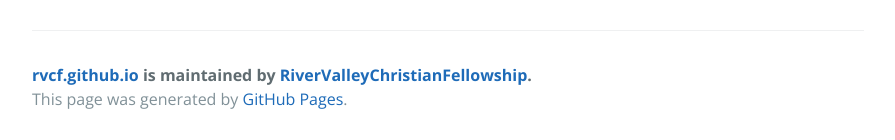
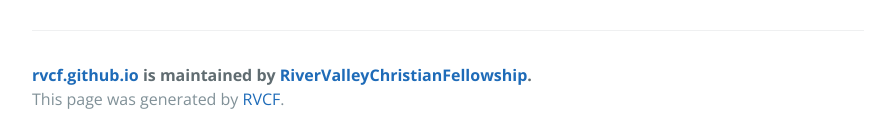
Before and after one commit to RiverValleyChristianFellowship/rvcf.github.io, a Jekyll site: the page built from index.md, in a window 1280 px wide and 900 px high, scrolled down 3333 px. Shown: the part 757-897 px from the top of the window, without its empty margins (192-1087 px from the left). Built offline with Jekyll 4.4.1, drawn with Linux system fonts in a browser that asks for light colours; Markdown is read by kramdown in place of the engine named in the settings.

Commit message:
footer credits

```diff
--- a/_layouts/default.html
+++ b/_layouts/default.html
@@ -14,7 +14,7 @@
     <section class="page-header">
         <h1 class="project-name">{{ site.title | default: site.github.repository_name }}</h1>
         <h2 class="project-tagline">{{ site.description | default: site.github.project_tagline }}</h2>
-{% include head.html %}
+        {% include head.html %}
     </section>
 
     <section class="main-content">
@@ -22,9 +22,9 @@
 
       <footer class="site-footer">
         {% if site.github.is_project_page %}
-          <span class="site-footer-owner"><a href="{{ site.github.repository_url }}">{{ site.github.repository_name }}</a> is maintained by <a href="{{ site.github.owner_url }}">{{ site.github.owner_name }}</a>.</span>
+          <span class="site-footer-owner"><a href="{{ https://www.facebook.com/natejhanson }}">{{ site.github.repository_name }}</a> is maintained by <a href="{{ site.github.owner_url }}">{{ site.github.owner_name }}</a>.</span>
         {% endif %}
-        <span class="site-footer-credits">This page was generated by <a href="https://pages.github.com">GitHub Pages</a>.</span>
+        <span class="site-footer-credits">This page was generated by <a href="natejhanson@gmail.com">RVCF</a>.</span>
       </footer>
     </section>
 
```
